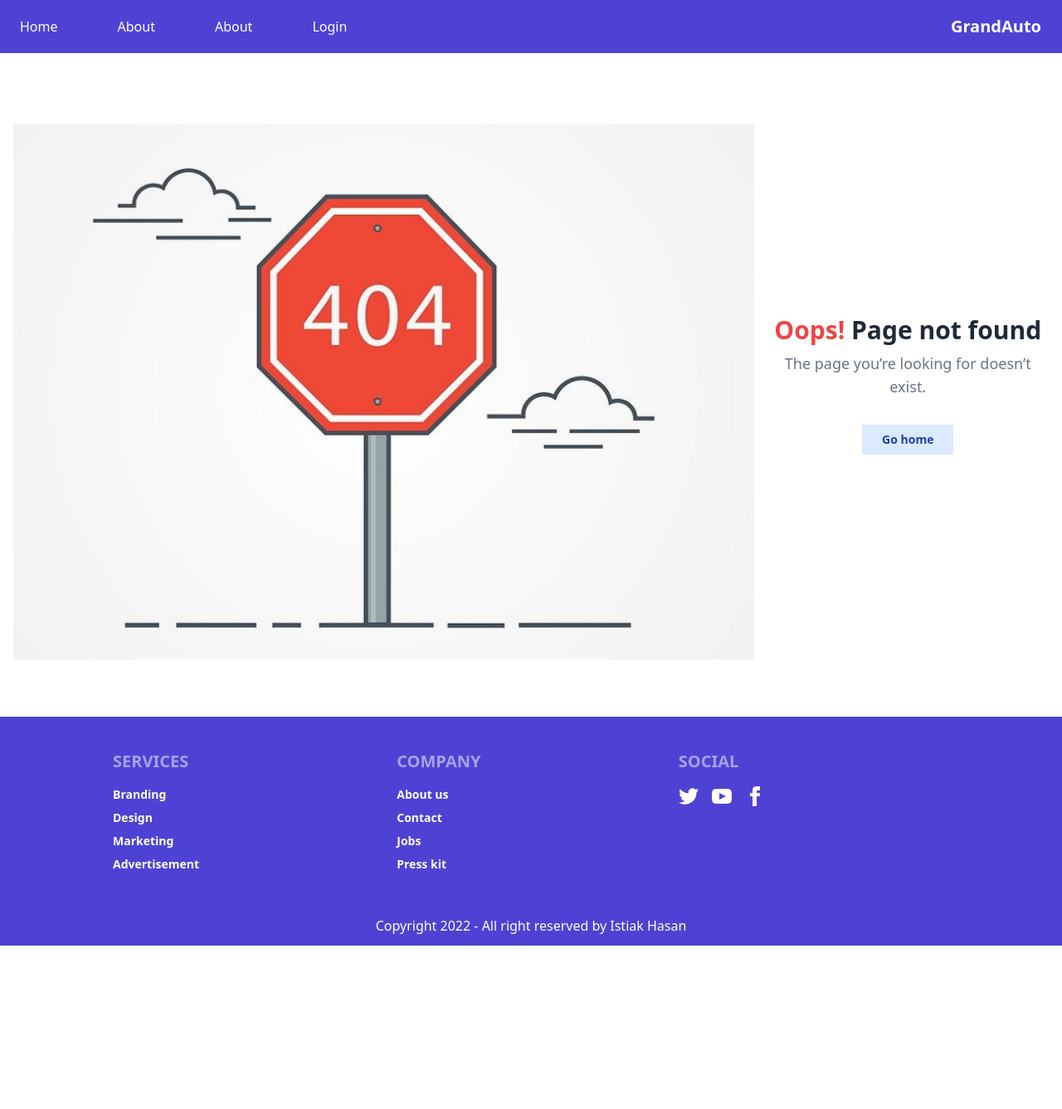
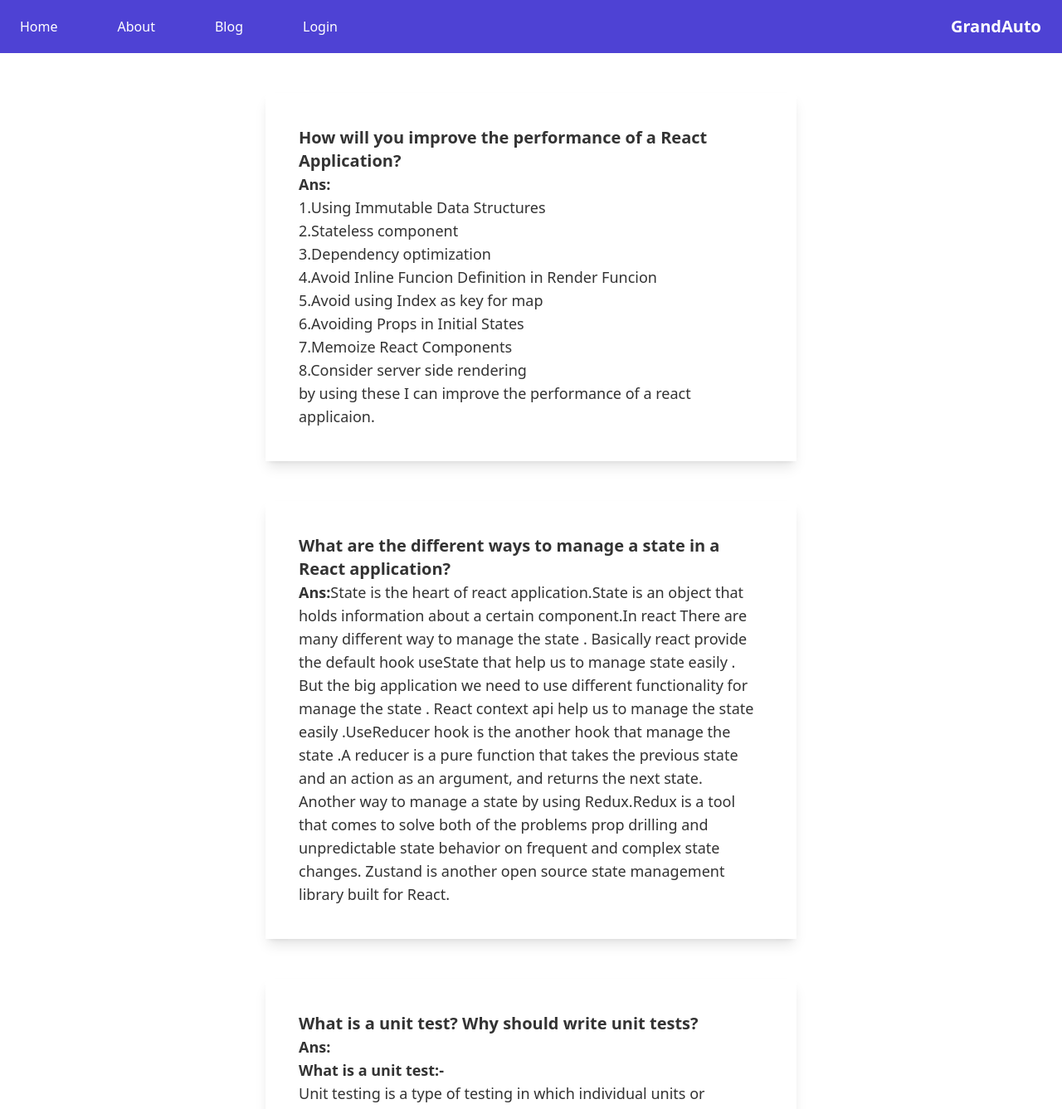
Before and after one commit to istiakhasan/grand-auto, a React (Create React App) app: page /blog in a window 1280 px wide. Shown: the top 1337 px of the page at 83% size. Before the commit the page ends 1140 px from the top, so only its background shows below. Built offline with nearby package versions, Linux system fonts and the light colour scheme; no server answers.

Commit message:
create blog page and answer 5 questions

```diff
--- a/src/App.js
+++ b/src/App.js
@@ -17,6 +17,7 @@ import MakeAdmin from './Pages/Dashboard/MakeAdmin';
 import AdminPrivateRoute from './Pages/Login/AdminPrivateRoute';
 import AddProducts from './Pages/Dashboard/AddProducts';
 import NotFound from './Pages/Shared/NotFound';
+import Blog from './Pages/Blog/Blog';
 
 
 
@@ -28,6 +29,7 @@ function App() {
       <Routes>
        <Route path='/' element={<Home />} />
        <Route path='/login' element={<Login />} />
+       <Route path='/blog' element={<Blog />} />
 
        <Route path='/purchase/:toolsId' element={
          <PrivateRoute>
--- /dev/null
+++ b/src/Pages/Blog/Blog.js
@@ -0,0 +1,58 @@
+import React from 'react';
+
+const Blog = () => {
+    return (
+        <div>
+            <div className='text-lg w-6/12  shadow-lg mx-auto my-12 p-10'>
+                <p className='text-xl font-bold'>How will you improve the performance of a React Application?</p>
+                <p><strong>Ans:</strong>
+                 <p>1.Using Immutable Data Structures</p>
+                 <p>2.Stateless component </p>
+                 <p>3.Dependency optimization</p>
+                 <p>4.Avoid Inline Funcion Definition in Render Funcion</p>
+                 <p>5.Avoid using Index as key for map</p>
+                 <p>6.Avoiding Props in Initial States</p>
+                 <p>7.Memoize React Components</p>
+                 <p>8.Consider server side rendering </p>
+                 by using these   I can improve the performance of a react applicaion.
+                </p>
+            </div>
+            <div className='text-lg w-6/12  shadow-lg mx-auto my-12 p-10'>
+                <p className='text-xl font-bold'>What are the different ways to manage a state in a React application?</p>
+                <p><strong>Ans:</strong>
+                 State is the heart of react application.State is an object that holds information about a certain component.In react There are many different way to manage the state . Basically react  provide the default hook useState that help us to manage state easily . But the big application
+                 we need to use different functionality for manage the state . React context api help us to manage the state easily .UseReducer  hook is the another hook that  manage the state .A reducer is a pure function that takes the previous state and an action as an argument, and returns the next state. Another way to manage a state by using Redux.Redux is a tool that comes to solve both of the problems prop drilling and unpredictable state behavior on frequent and complex state changes.
+                 Zustand is another open source state management library built for React.
+
+                </p>
+            </div>
+            <div className='text-lg w-6/12  shadow-lg mx-auto my-12 p-10'>
+                <p className='text-xl font-bold'> What is a unit test? Why should write unit tests?</p>
+                <p><strong>Ans:</strong>
+                <p><strong>What is a unit test:-</strong></p>
+                Unit testing is a type of testing in which individual units or functions of software testing. Its primary purpose is to test each unit or function. A unit is the smallest testable part of an application. It mainly has one or a few inputs and produces a single output. In procedural programming, a unit referred to as an individual program, while object-oriented programming languages include Base/Superclass, abstract class, Derived/Child class takes place.
+                <p><strong>Reasone to write unit tests:-</strong></p>
+                unit tests act as documentation for our code. Any developer can quickly look at our tests and know the purpose of our functions.Unit testing improves code coverage. A debatable topic is to have 100% code coverage across our application.Unit tests make code reuse easier it also save time and money.
+
+                </p>
+            </div>
+            <div className='text-lg w-6/12  shadow-lg mx-auto my-12 p-10'>
+                <p className='text-xl font-bold'> What is a unit test? Why should write unit tests?</p>
+                <p><strong>Ans:</strong>
+                In React, whenever a component is rendering either in theMounting phase or in Updating Phase, it always renders all the components that are in its tree.Instead use setState() method. It schedules an update to a component's state object. When state changes, the component responds by re-rendering.If we set products =[...] instead  then this data can not be renderd or change or modified later . If we use  useState() hook  then it give us the setState method that help us to modife the data  and render the react component . This is the case so that we do not set the state directly in React .
+
+                </p>
+            </div>
+            <div className='text-lg w-6/12  shadow-lg mx-auto my-12 p-10'>
+                <p className='text-xl font-bold'>  How does prototypical inheritance work?</p>
+                <p><strong>Ans:</strong>
+                Every single JavaScript object has a property, called prototype, which points to a different object.This different object is the object prototype. Prototypical inheritance refers to the ability to access object properties from another object.Every object holds a link to a prototype object  that contains the properties of its base object.  A function's prototype refers to Function.prototype.Prototypical inheritance is when objects inherit from another object's prototype. For example, a Function is an Object because Function.prototype is an extension of Object.prototype. All properties of objects are inherited in Function.prototype.Prototypical inheritance can easily be achieved by using the Object.create function
+
+                </p>
+            </div>
+
+        </div>
+    );
+};
+
+export default Blog;
--- a/src/Pages/Shared/Navbar.js
+++ b/src/Pages/Shared/Navbar.js
@@ -11,9 +11,9 @@ const Navbar = () => {
   }
     const menuLinks=<>
 
-               <li><Link to="/">Home</Link></li>
+             <li><Link to="/">Home</Link></li>
              <li><Link to="/rr">About</Link></li>
-             <li><Link to="/rr">About</Link></li>
+             <li><Link to="/blog">Blog</Link></li>
              {user &&  <li><Link to="dashboard">Dashboard</Link></li>}
              {user && <li><button className='btn normal-case' onClick={handleSignOut}>Log Out</button></li>}
              {!user && <li><Link to="/login">Login</Link></li>}
```
